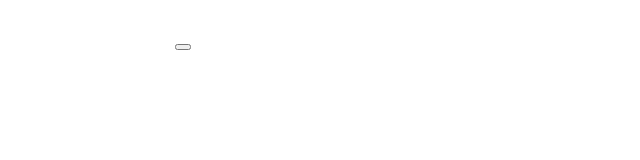
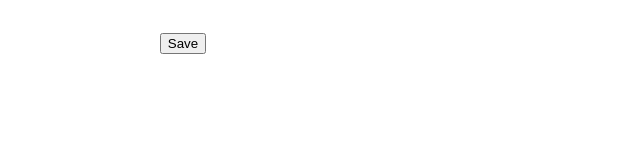
Before and after one commit to diiya26/React-routers, a React (Vite) app: page / in a window 1280 px wide. Shown: the top 160 px of the page, without its empty margins (0-640 px from the left). Built offline with nearby package versions, Linux system fonts and the light colour scheme; the HTML template or start-up script is replaced by a standard one.

Commit message:
updated route  project

```diff
--- a/src/App.jsx
+++ b/src/App.jsx
@@ -5,7 +5,10 @@ const App = () => {
       <div className="card">
         <div className="top">
           <img src="" alt="" />
-          <button></button>
+          <button>Save</button>
+        </div>
+        <div className="center">
+
         </div>
     </div>
     </div>
```
